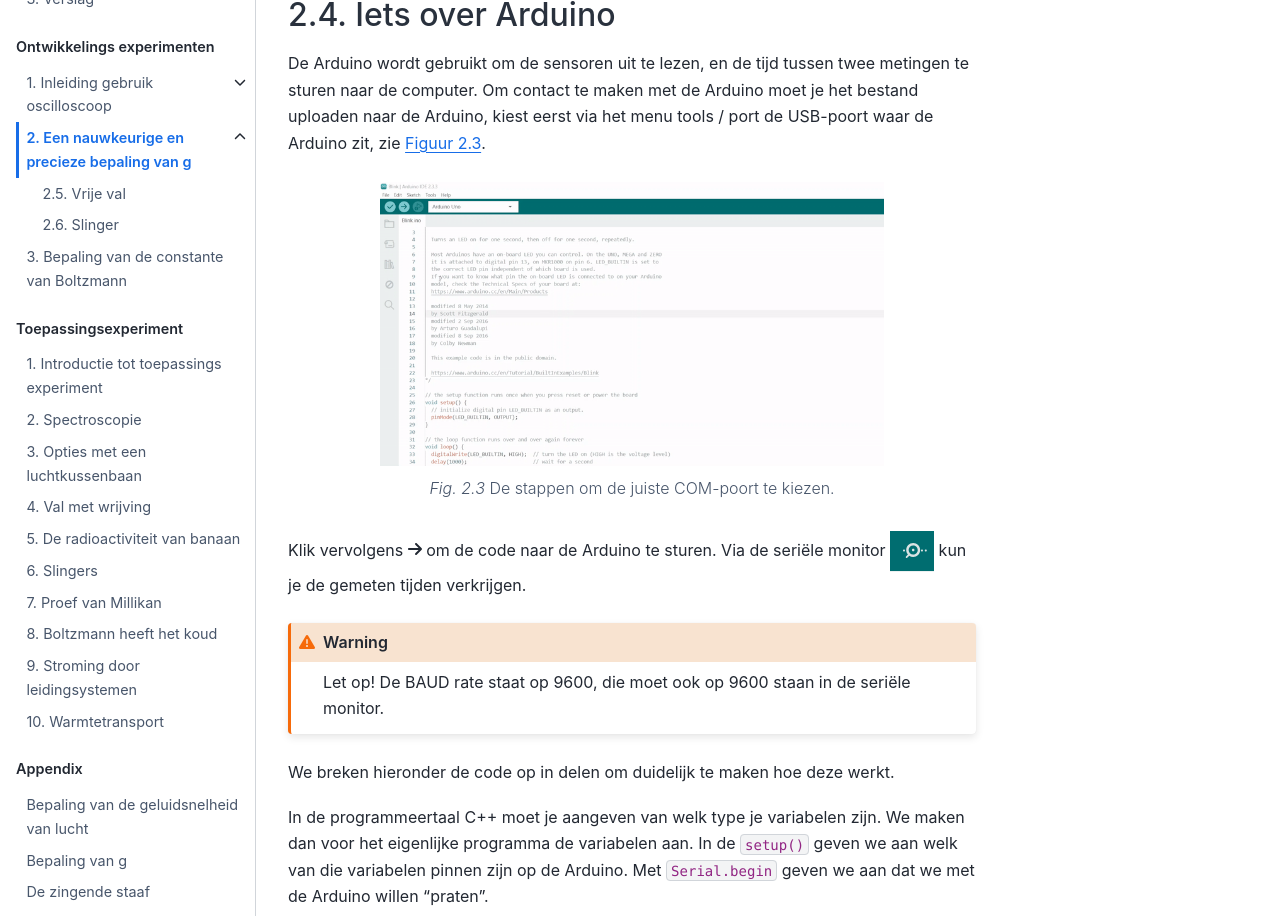
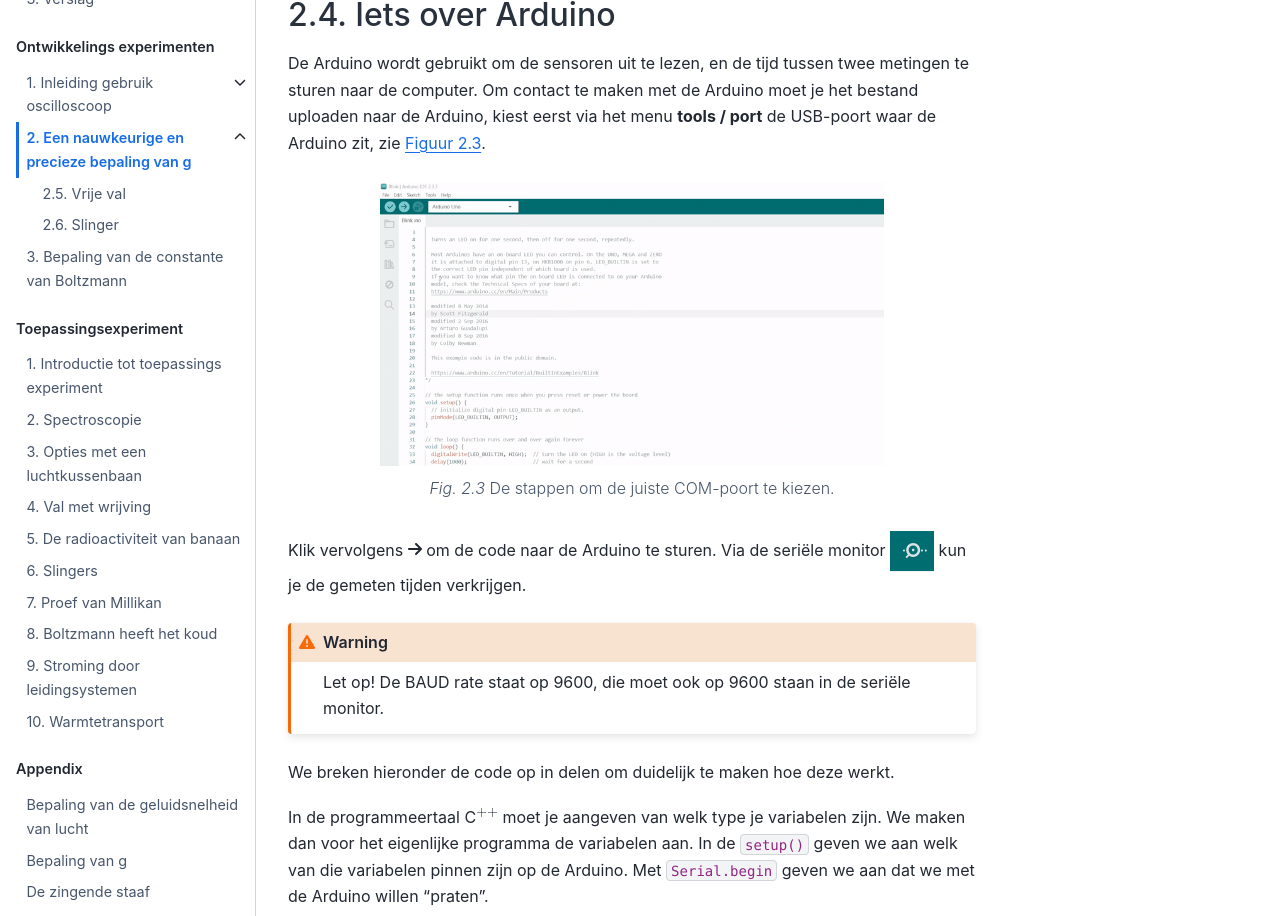
Before and after one commit to Contemporary-Physicslab/NP-new-style, a Jupyter Book: the page built from book/Deel4/G.md, in a window 1280 px wide and 1400 px high, scrolled down 1699 px. Shown: the part 207-1123 px from the top of the window. Built offline with Jupyter Book 1.0.4 settings and Sphinx 7.4.7 and the Sphinx Book theme 1.1.4, drawn with Linux system fonts in a browser that asks for light colours; pages that are not in the unit, such as notebooks, are missing from menus; comment, search, counter and statistics services are not loaded.

Commit message:
update G

````diff
--- a/book/Deel4/G.md
+++ b/book/Deel4/G.md
@@ -36,7 +36,7 @@
 
 (sec:Arduino)=
 ## Iets over Arduino
-De Arduino wordt gebruikt om de sensoren uit te lezen, en de tijd tussen twee metingen te sturen naar de computer. Om contact te maken met de Arduino moet je het bestand uploaden naar de Arduino, kiest eerst via het menu tools / port de USB-poort waar de Arduino zit, zie {numref}`Figuur {number} <fig_COM>`.
+De Arduino wordt gebruikt om de sensoren uit te lezen, en de tijd tussen twee metingen te sturen naar de computer. Om contact te maken met de Arduino moet je het bestand uploaden naar de Arduino, kiest eerst via het menu **tools / port** de USB-poort waar de Arduino zit, zie {numref}`Figuur {number} <fig_COM>`.
 
 ```{figure} Figures/G/COM.gif
 ---
@@ -54,7 +54,7 @@
 
 We breken hieronder de code op in delen om duidelijk te maken hoe deze werkt.
 
-In de programmeertaal C++ moet je aangeven van welk type je variabelen zijn. We maken dan voor het eigenlijke programma de variabelen aan. In de `setup()` geven we aan welk van die variabelen pinnen zijn op de Arduino. Met `Serial.begin` geven we aan dat we met de Arduino willen "praten".
+In de programmeertaal C$^{++}$ moet je aangeven van welk type je variabelen zijn. We maken dan voor het eigenlijke programma de variabelen aan. In de `setup()` geven we aan welk van die variabelen pinnen zijn op de Arduino. Met `Serial.begin` geven we aan dat we met de Arduino willen "praten".
 
 ```{code} C
 int value = 0;
````
